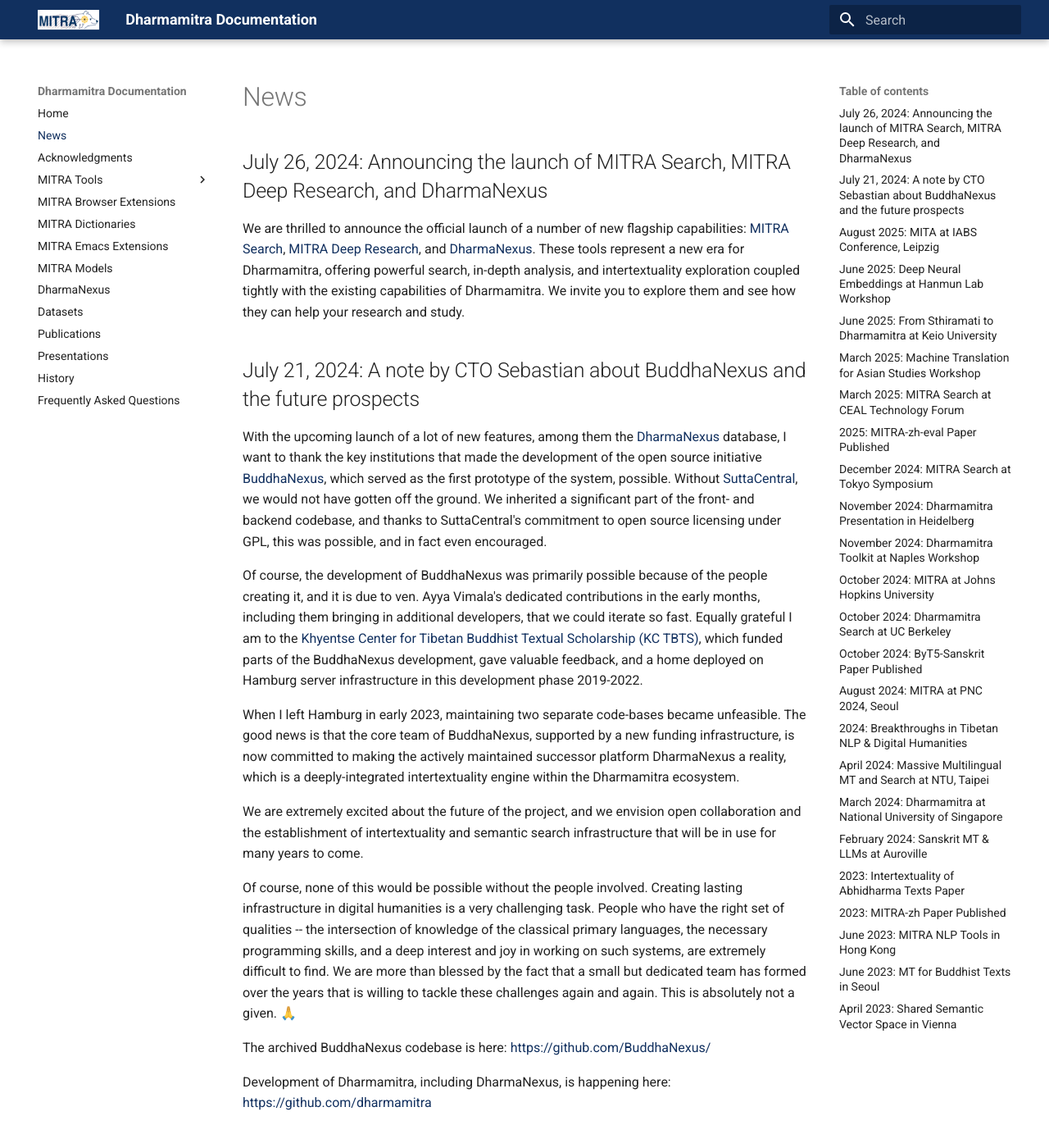
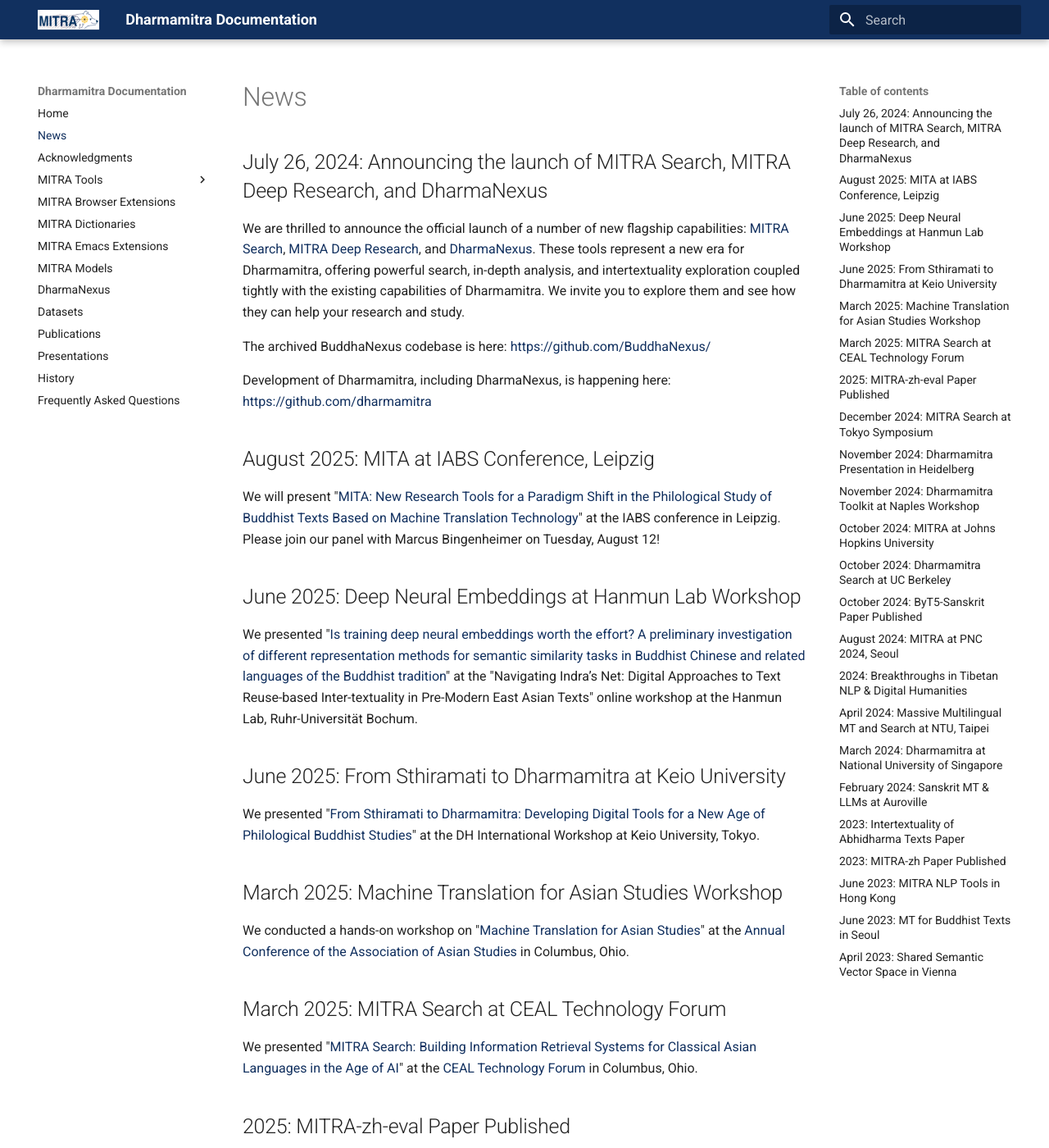
Before and after one commit to dharmamitra/dharmamitra-guides, an MkDocs documentation site: the page built from docs/news.md, in a window 1280 px wide and 1400 px high. Shown: the whole window at 82% size. Built offline with MkDocs 1.6.1 and Material for MkDocs 9.7.7, drawn with Linux system fonts in a browser that asks for light colours.

Commit message:
Update news.md

```diff
--- a/docs/news.md
+++ b/docs/news.md
@@ -3,18 +3,6 @@
 ## July 26, 2024: Announcing the launch of MITRA Search, MITRA Deep Research, and DharmaNexus
 
 We are thrilled to announce the official launch of a number of new flagship capabilities: [MITRA Search](mitra_tools/search.md), [MITRA Deep Research](mitra_tools/deep_research.md), and [DharmaNexus](dharmanexus.md). These tools represent a new era for Dharmamitra, offering powerful search, in-depth analysis, and intertextuality exploration coupled tightly with the existing capabilities of Dharmamitra. We invite you to explore them and see how they can help your research and study.
-
-## July 21, 2024: A note by CTO Sebastian about BuddhaNexus and the future prospects
-
-With the upcoming launch of a lot of new features, among them the [DharmaNexus](https://dharmanexus.org) database, I want to thank the key institutions that made the development of the open source initiative [BuddhaNexus](https://buddhanexus.net), which served as the first prototype of the system, possible. Without [SuttaCentral](https://suttacentral.net), we would not have gotten off the ground. We inherited a significant part of the front- and backend codebase, and thanks to SuttaCentral's commitment to open source licensing under GPL, this was possible, and in fact even encouraged.
-
-Of course, the development of BuddhaNexus was primarily possible because of the people creating it, and it is due to ven. Ayya Vimala's dedicated contributions in the early months, including them bringing in additional developers, that we could iterate so fast. Equally grateful I am to the [Khyentse Center for Tibetan Buddhist Textual Scholarship (KC TBTS)](https://www.kc-tbts.uni-hamburg.de/), which funded parts of the BuddhaNexus development, gave valuable feedback, and a home deployed on Hamburg server infrastructure in this development phase 2019-2022.
-
-When I left Hamburg in early 2023, maintaining two separate code-bases became unfeasible. The good news is that the core team of BuddhaNexus, supported by a new funding infrastructure, is now committed to making the actively maintained successor platform DharmaNexus a reality, which is a deeply-integrated intertextuality engine within the Dharmamitra ecosystem.
-
-We are extremely excited about the future of the project, and we envision open collaboration and the establishment of intertextuality and semantic search infrastructure that will be in use for many years to come.
-
-Of course, none of this would be possible without the people involved. Creating lasting infrastructure in digital humanities is a very challenging task. People who have the right set of qualities -- the intersection of knowledge of the classical primary languages, the necessary programming skills, and a deep interest and joy in working on such systems, are extremely difficult to find. We are more than blessed by the fact that a small but dedicated team has formed over the years that is willing to tackle these challenges again and again. This is absolutely not a given. 🙏
 
 The archived BuddhaNexus codebase is here: [https://github.com/BuddhaNexus/](https://github.com/BuddhaNexus/)
 
```
